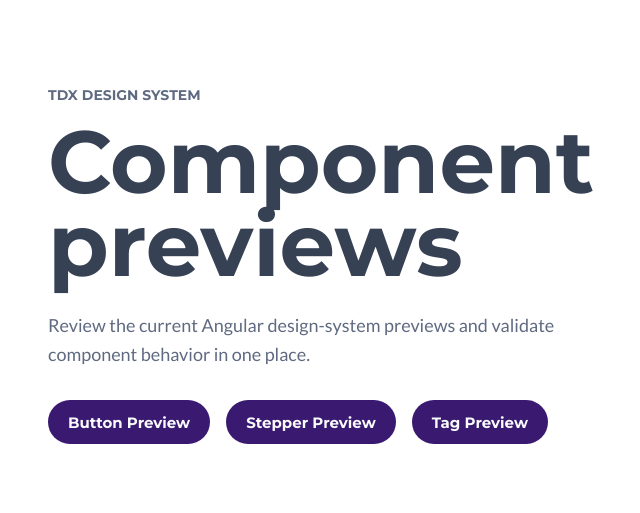
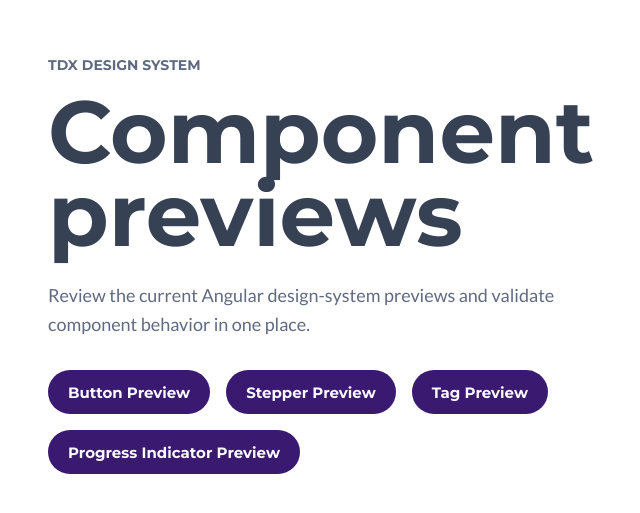
Before and after one commit to ajocson/tdx-design-system, an Angular app: page / in a window 1280 px wide. Shown: the part 135-648 px from the top of the page, without its empty margins (232-872 px from the left). Built offline with nearby package versions, Linux system fonts and the light colour scheme.

Commit message:
Add Progress Indicator preview navigation

```diff
--- a/src/app/home/home.component.html
+++ b/src/app/home/home.component.html
@@ -10,6 +10,7 @@
       <a class="home-link" routerLink="/buttons">Button Preview</a>
       <a class="home-link" routerLink="/stepper">Stepper Preview</a>
       <a class="home-link" routerLink="/tags">Tag Preview</a>
+      <a class="home-link" routerLink="/progress-indicator">Progress Indicator Preview</a>
     </nav>
   </section>
 </main>
```
